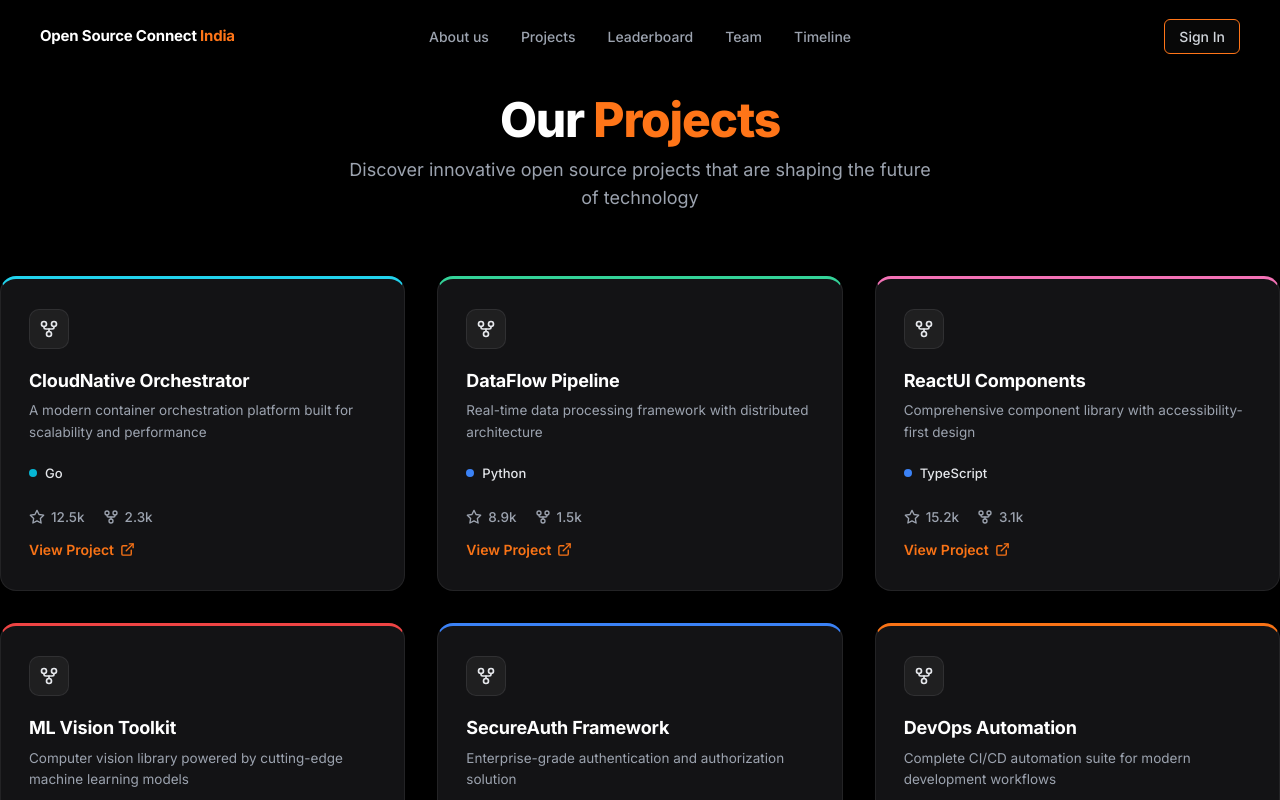
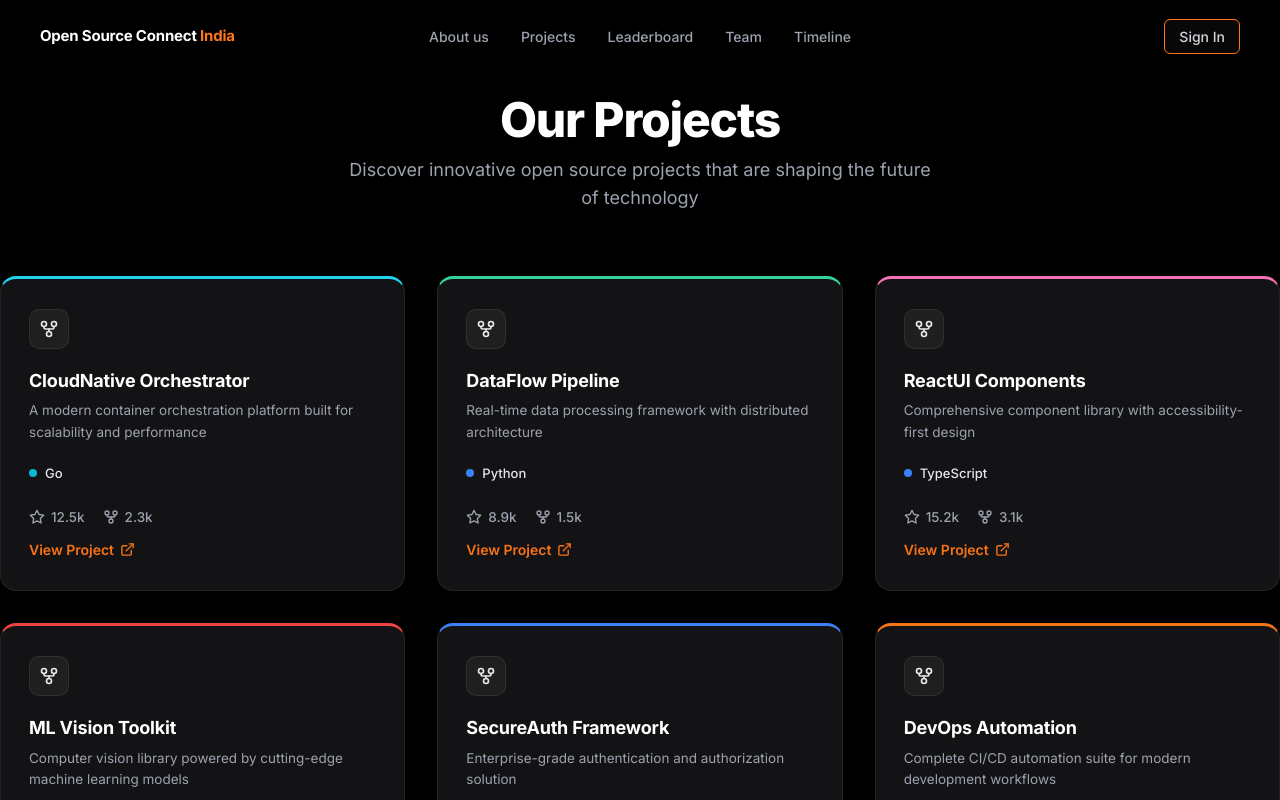
Before and after one commit to KhannaSparsh0001/OSC-India, a Next.js app: page /projects in a window 1280 px wide. Shown: the top 800 px of the page. Built offline with nearby package versions, Linux system fonts and the light colour scheme.

Commit message:
Update ProjectsPage header text color for improved visibility

```diff
--- a/app/projects/page.tsx
+++ b/app/projects/page.tsx
@@ -70,7 +70,7 @@
         {/* Header Section */}
         <div style={{ textAlign: 'center', marginBottom: '64px', display: 'flex', flexDirection: 'column', alignItems: 'center' }}>
           <h1 className="text-4xl md:text-5xl font-extrabold text-white tracking-tight" style={{ marginBottom: '12px' }}>
-            Our <span className="text-[var(--orange)]">Projects</span>
+            Our <span className="text-white">Projects</span>
           </h1>
           <p className="text-[var(--text-secondary)] text-lg" style={{ maxWidth: '600px', textAlign: 'center' }}>
             Discover innovative open source projects that are shaping the future of technology
```
